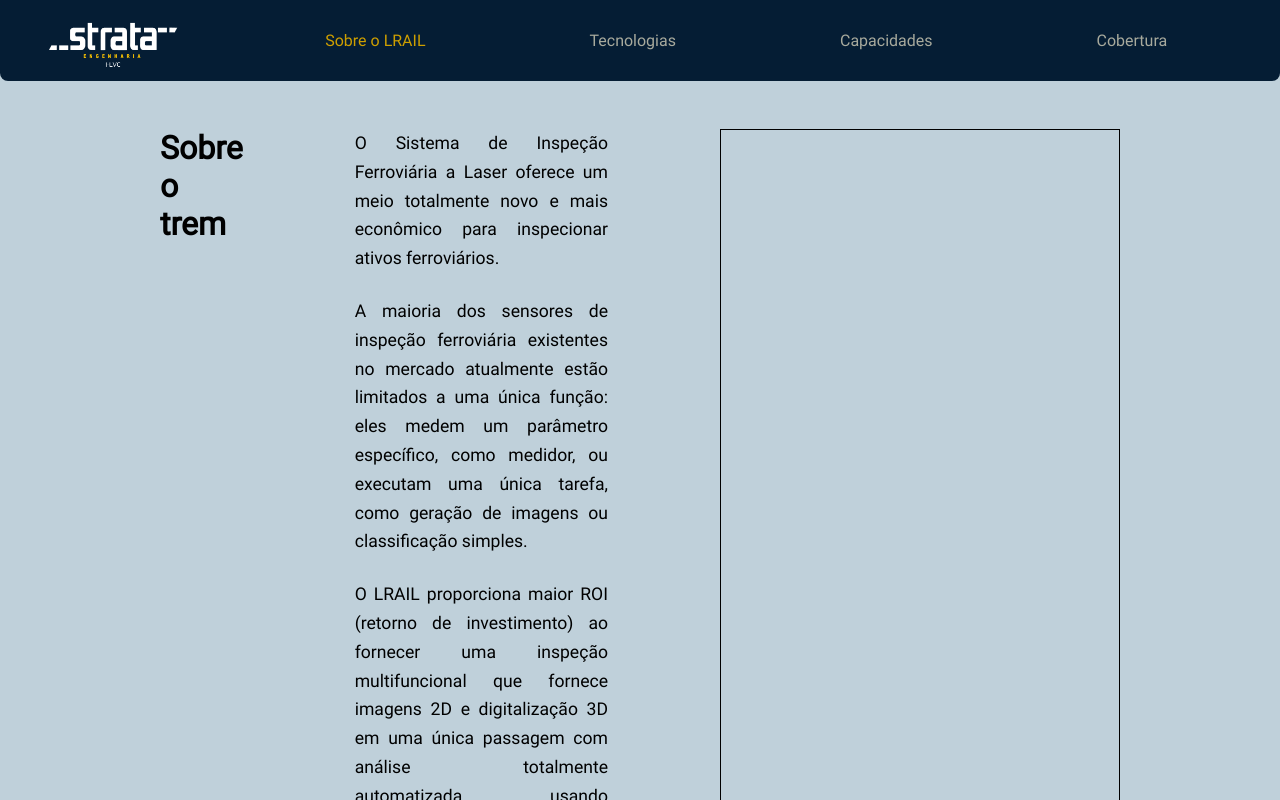
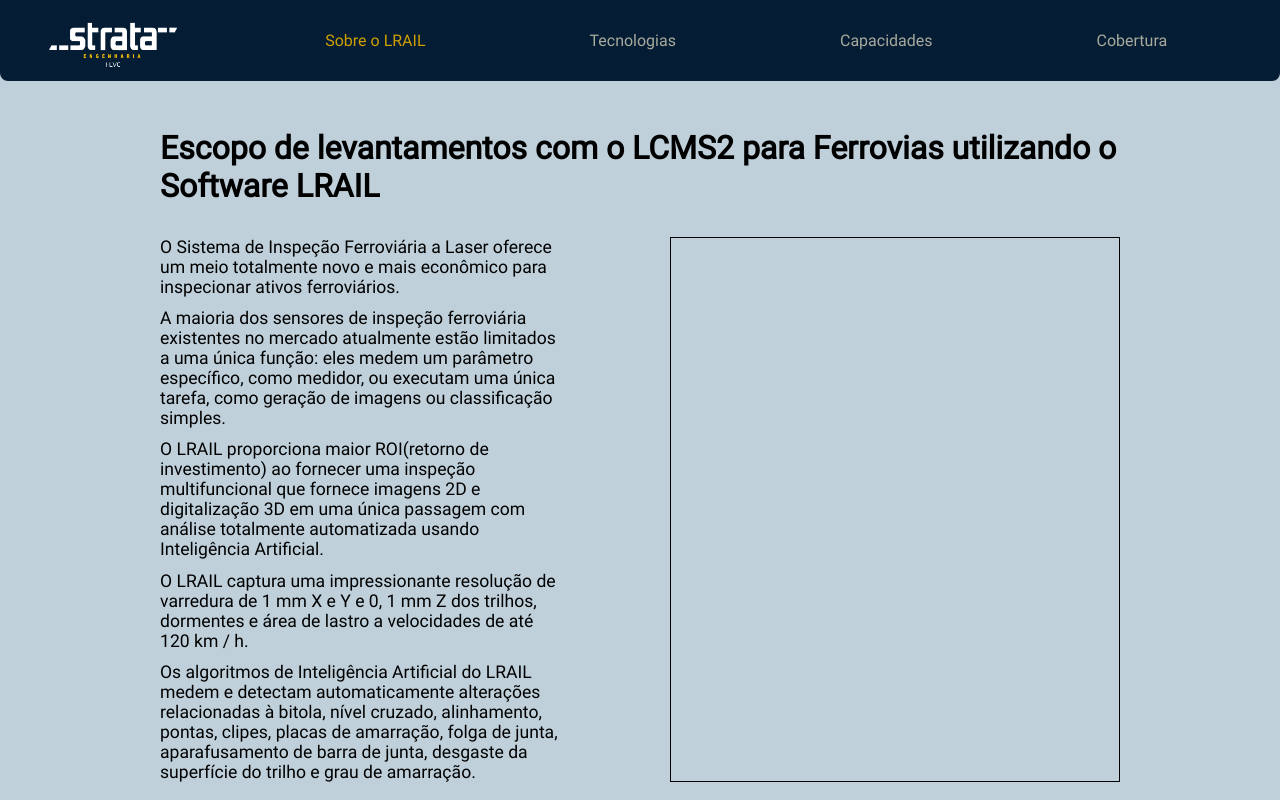
Before and after one commit to victorlbitten/pavemetrics, an Angular app: page / in a window 1280 px wide. Shown: the top 800 px of the page. Built offline with nearby package versions, Linux system fonts and the light colour scheme.

Commit message:
capcidades

```diff
--- a/src/app/app.component.css
+++ b/src/app/app.component.css
@@ -19,6 +19,10 @@
     height: 100%;
     overflow: auto;
     padding: 3rem 10rem;
+    display: flex;
+    flex-direction: column;
+    align-items: center;
+    gap: 2rem
 }
 
 
--- a/src/app/app.component.html
+++ b/src/app/app.component.html
@@ -16,38 +16,26 @@
       <img src="/assets/ilvc_logo.png" alt="" style="width: 130px" />
       <ul class="navbar-items-container">
         <!-- SOBRE O LRAIL -->
-        <li
-          class="navbar-item"
-          (click)="navigateToSpecificSection(1)"
-          [class.navbar-item-active]="visibleSection === 1"
-        >
+        <li class="navbar-item" (click)="navigateToSpecificSection(1)"
+          [class.navbar-item-active]="visibleSection === 1">
           <span class="material-icons icon-large">&#xe86e;</span>
           <span>Sobre o LRAIL</span>
         </li>
         <!-- TECNOLOGIAS -->
-        <li
-          class="navbar-item"
-          (click)="navigateToSpecificSection(2)"
-          [class.navbar-item-active]="visibleSection === 2"
-        >
+        <li class="navbar-item" (click)="navigateToSpecificSection(2)"
+          [class.navbar-item-active]="visibleSection === 2">
           <span class="material-icons icon-large">&#xe322;</span>
           <span>Tecnologias</span>
         </li>
         <!-- CAPACIDADES -->
-        <li
-          class="navbar-item"
-          (click)="navigateToSpecificSection(3)"
-          [class.navbar-item-active]="visibleSection === 3"
-        >
+        <li class="navbar-item" (click)="navigateToSpecificSection(3)"
+          [class.navbar-item-active]="visibleSection === 3">
           <span class="material-icons icon-large">&#xf092;</span>
           <span>Capacidades</span>
         </li>
         <!-- COBERTURA -->
-        <li
-          class="navbar-item"
-          (click)="navigateToSpecificSection(4)"
-          [class.navbar-item-active]="visibleSection === 4"
-        >
+        <li class="navbar-item" (click)="navigateToSpecificSection(4)"
+          [class.navbar-item-active]="visibleSection === 4">
           <span class="material-icons icon-large">&#xe80b;</span>
           <span>Cobertura</span>
         </li>
@@ -58,11 +46,7 @@
 
 <!-- SECTIONS -->
 <ng-template #sections>
-  <div
-    class="sections-container"
-    id="container"
-    [style.transform]="'translateX(' + translateX + '%)'"
-  >
+  <div class="sections-container" id="container" [style.transform]="'translateX(' + translateX + '%)'">
     <!-- Sobre o LRAIL -->
     <ng-container *ngTemplateOutlet="aboutSection"></ng-container>
 
@@ -71,7 +55,7 @@
     </div>
 
     <div class="section" id="section3">
-      <span>Seção Capacidades</span>
+      <ng-container *ngTemplateOutlet="capabilitiesSection"></ng-container>
     </div>
 
     <div class="section" id="section4">
@@ -82,31 +66,17 @@
 
 <ng-template #actionBtns>
   <!-- Next -->
-  <div
-    class="proximity-trigger right0"
-    (mouseenter)="triggerButtons()"
-    (mouseleave)="hideButtons()"
-  >
-    <button
-      (click)="goToNextSection()"
-      class="action-btn btn-right circle"
-      [style.right]="buttonsAreVisible ? '2rem' : '-5rem'"
-    >
+  <div class="proximity-trigger right0" (mouseenter)="triggerButtons()" (mouseleave)="hideButtons()">
+    <button (click)="goToNextSection()" class="action-btn btn-right circle"
+      [style.right]="buttonsAreVisible ? '2rem' : '-5rem'">
       <span class="material-icons">&#xe5e1;</span>
     </button>
   </div>
 
   <!-- Previous -->
-  <div
-    class="proximity-trigger left0"
-    (mouseenter)="triggerButtons()"
-    (mouseleave)="hideButtons()"
-  >
-    <button
-      (click)="goToPreviousSection()"
-      class="action-btn btn-left circle"
-      [style.left]="buttonsAreVisible ? '2rem' : '-5rem'"
-    >
+  <div class="proximity-trigger left0" (mouseenter)="triggerButtons()" (mouseleave)="hideButtons()">
+    <button (click)="goToPreviousSection()" class="action-btn btn-left circle"
+      [style.left]="buttonsAreVisible ? '2rem' : '-5rem'">
       <span class="material-icons">&#xe5e0;</span>
     </button>
   </div>
@@ -122,61 +92,22 @@
 </ng-template>
 
 <ng-template #aboutSection>
-  <div class="section column gap-xlarge" id="section1">
+  <div class="section" id="section1">
+    <!-- Title -->
+    <h1>{{texts.about.title}}</h1>
     <div class="row justify-center gap-on-screen-large">
-      <h1>Sobre o trem</h1>
-      <!-- text -->
-      <div
-        class="column justify-space-between gap-medium"
-        style="
-          flex-grow: 1;
-          text-align: justify;
-          max-width: 80ch;
-          line-height: 180%;
-        "
-      >
-        <p>
-          O Sistema de Inspeção Ferroviária a Laser oferece um meio totalmente
-          novo e mais econômico para inspecionar ativos ferroviários.
-        </p>
-        <p>
-          A maioria dos sensores de inspeção ferroviária existentes no mercado
-          atualmente estão limitados a uma única função: eles medem um parâmetro
-          específico, como medidor, ou executam uma única tarefa, como geração
-          de imagens ou classificação simples.
-        </p>
-        <p>
-          O LRAIL proporciona maior ROI (retorno de investimento) ao fornecer
-          uma inspeção multifuncional que fornece imagens 2D e digitalização 3D
-          em uma única passagem com análise totalmente automatizada usando
-          Inteligência Artificial.
-        </p>
-        <p>
-          O LRAIL captura uma impressionante resolução de varredura de 1 mm X e
-          Y e 0,1 mm Z dos trilhos, dormentes e área de lastro a velocidades de
-          até 120 km/h.
-        </p>
-        <p>
-          Os algoritmos de Inteligência Artificial do LRAIL medem e detectam
-          automaticamente alterações relacionadas à bitola, nível cruzado,
-          alinhamento, pontas, clipes, placas de amarração, folga de junta,
-          “aparafusamento” de barra de junta, desgaste da superfície do trilho e
-          grau de amarração.
-        </p>
+      <!-- Paragraphs -->
+      <div class="column gap-small" style="max-width: 60ch;">
+        <p *ngFor="let paragraph of texts.about.paragraphs">{{paragraph}}</p>
       </div>
+      <!-- Images -->
+      <div style="width: 450px; height: auto; border: 1px solid; flex-shrink: 0;"></div>
+    </div>
 
-      <!-- Images -->
-      <div
-        style="width: 400px; height: auto; border: 1px solid; flex-shrink: 0"
-      ></div>
-    </div>
 
     <div class="column" style="text-align: center">
       <h1>Tecnologias</h1>
-      <div
-        class="row"
-        style="width: 80%; align-self: center; flex-wrap: nowrap; gap: 2rem"
-      >
+      <div class="row" style="width: 80%; align-self: center; flex-wrap: nowrap; gap: 2rem">
         <!-- card1 -->
         <div class="accent-card column" style="flex: 1">
           <span style="color: var(--ice)" class="accent-card-title">
@@ -226,3 +157,21 @@
     </div>
   </div>
 </ng-template>
+
+
+
+
+
+
+<ng-template #capabilitiesSection>
+   <!-- Title -->
+   <h1>{{currentCapability.title}}</h1>
+   <div class="row justify-center gap-on-screen-large">
+     <!-- Paragraphs -->
+     <div class="column gap-small" style="max-width: 60ch;">
+       <p *ngFor="let paragraph of currentCapability.paragraphs">{{paragraph}}</p>
+     </div>
+     <!-- Images -->
+     <div style="width: 450px; height: auto; border: 1px solid; flex-shrink: 0;"></div>
+   </div>
+</ng-template>
--- a/src/app/app.component.ts
+++ b/src/app/app.component.ts
@@ -1,9 +1,10 @@
 import { AfterViewInit, Component } from '@angular/core';
+import { capabilitiesText, aboutText } from './texts.const';
 
 
 const numberOfSections: number = 4;
 const sectionWidthInVW = 100;
-const translationStep: number = sectionWidthInVW/numberOfSections;
+const translationStep: number = sectionWidthInVW / numberOfSections;
 
 
 @Component({
@@ -11,14 +12,21 @@
   templateUrl: './app.component.html',
   styleUrls: ['./app.component.css'],
 })
-export class AppComponent implements AfterViewInit{
+export class AppComponent implements AfterViewInit {
   title = 'pavemetrics';
   visibleSection = 1;
   translateX = 0;
   buttonsAreVisible = true;
 
-  hideButtonsTimeoutRef:any = null;
+  hideButtonsTimeoutRef: any = null;
   hideButtonsAnimationTime: number = 800;
+
+  texts = {
+    capabilities: capabilitiesText,
+    about: aboutText
+  };
+
+  currentCapability: any = this.texts.capabilities[0];
 
 
   ngAfterViewInit(): void {
@@ -28,46 +36,54 @@
   }
 
 
-  goToNextSection () {
+  goToNextSection() {
     if (this.visibleSection < numberOfSections) {
       this.visibleSection += 1;
       this.handleSectionChange();
     }
   }
 
-  goToPreviousSection () {
+  goToPreviousSection() {
     if (this.visibleSection > 1) {
       this.visibleSection -= 1;
       this.handleSectionChange();
     }
   }
 
-  navigateToSpecificSection (sectionNumber: number) {
+  navigateToSpecificSection(sectionNumber: number) {
     this.visibleSection = sectionNumber;
     this.handleSectionChange();
   }
 
-  handleSectionChange () {
+  handleSectionChange() {
     this.transformContainer();
     // this.triggerButtons();
     // this.hideButtons();
   }
 
-  transformContainer () {
+  transformContainer() {
     this.translateX = -translationStep * (this.visibleSection - 1);
   }
 
 
-  triggerButtons () {
+  triggerButtons() {
     clearTimeout(this.hideButtonsTimeoutRef);
     this.buttonsAreVisible = true;
   }
 
-  hideButtons () {
+  hideButtons() {
     this.hideButtonsTimeoutRef = setTimeout(() => {
       this.buttonsAreVisible = false;
     }, this.hideButtonsAnimationTime);
   }
 
 
+  selectCapabilityByIndex(index: number) {
+    return {
+      index,
+      info: this.texts.capabilities[index]
+    }
+  }
+
+
 }
--- a/src/app/texts.const.ts
+++ b/src/app/texts.const.ts
@@ -57,3 +57,19 @@
     ],
   },
 ];
+
+
+
+
+
+
+export const aboutText = {
+  title: "Escopo de levantamentos com o LCMS2 para Ferrovias utilizando o Software LRAIL",
+  paragraphs: [
+    "O Sistema de Inspeção Ferroviária a Laser oferece um meio totalmente novo e mais econômico para inspecionar ativos ferroviários.",
+    "A maioria dos sensores de inspeção ferroviária existentes no mercado atualmente estão limitados a uma única função: eles medem um parâmetro específico, como medidor, ou executam uma única tarefa, como geração de imagens ou classificação simples.",
+    "O LRAIL proporciona maior ROI(retorno de investimento) ao fornecer uma inspeção multifuncional que fornece imagens 2D e digitalização 3D em uma única passagem com análise totalmente automatizada usando Inteligência Artificial.",
+    "O LRAIL captura uma impressionante resolução de varredura de 1 mm X e Y e 0, 1 mm Z dos trilhos, dormentes e área de lastro a velocidades de até 120 km / h.",
+    "Os algoritmos de Inteligência Artificial do LRAIL medem e detectam automaticamente alterações relacionadas à bitola, nível cruzado, alinhamento, pontas, clipes, placas de amarração, folga de junta, aparafusamento de barra de junta, desgaste da superfície do trilho e grau de amarração."
+  ]
+};
```
